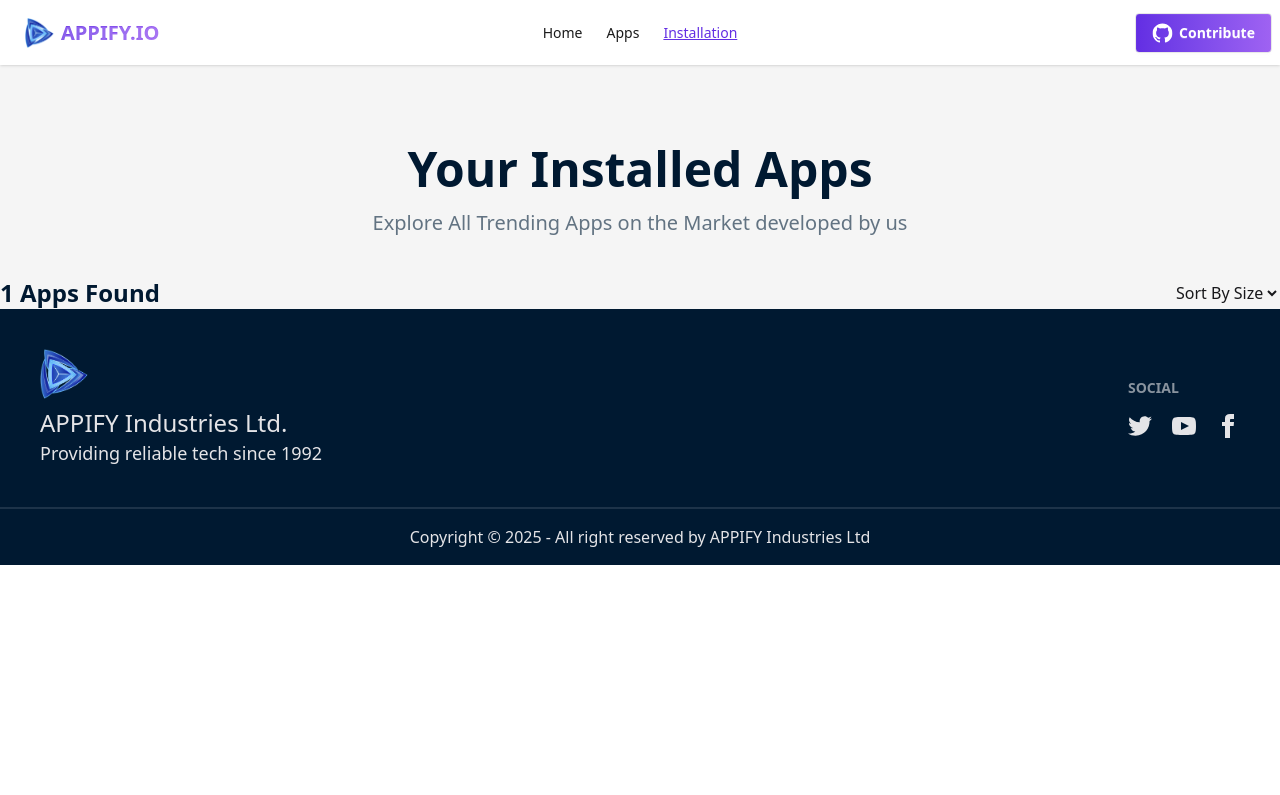
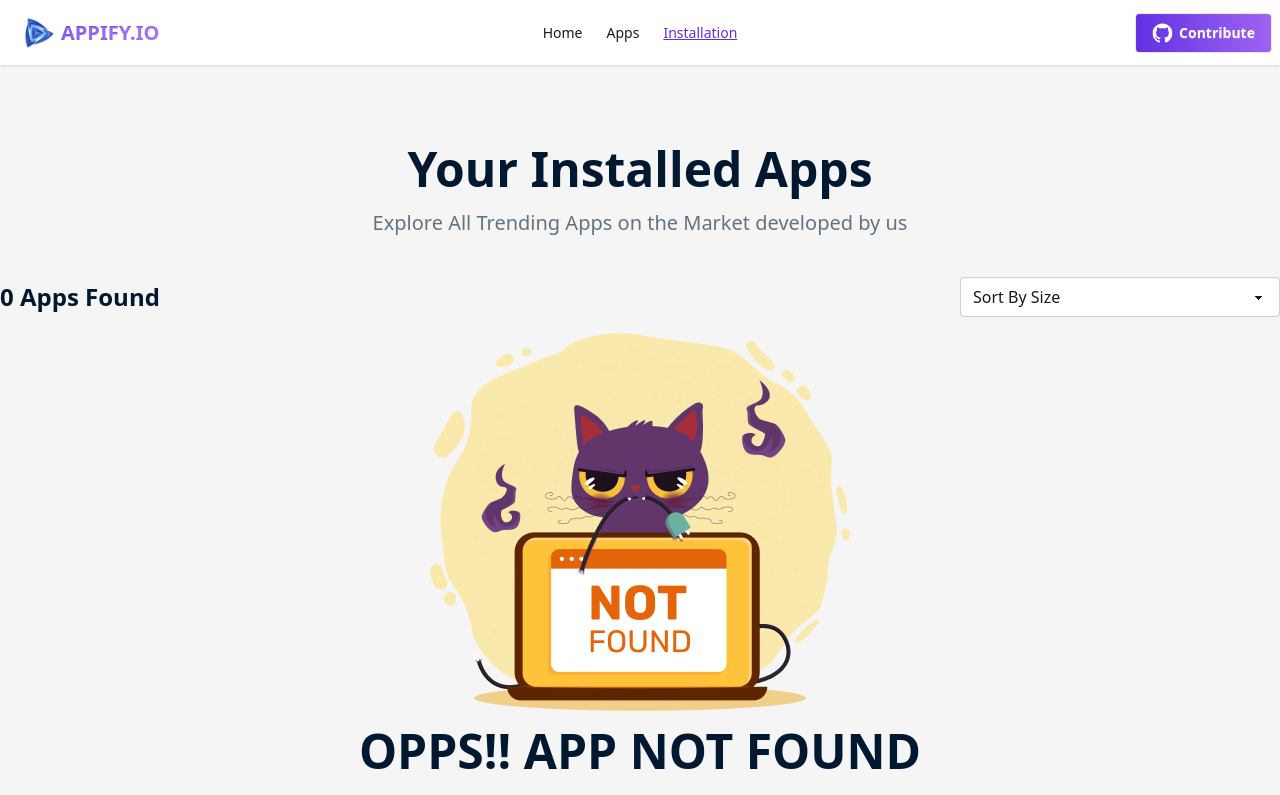
Before and after one commit to Mobassirul-Islam/Appify.io, a React (Vite) app: page /install in a window 1280 px wide. Shown: the top 795 px of the page. Built offline with nearby package versions, Linux system fonts and the light colour scheme.

Commit message:
designed the intall page and implemented all the functionalities

```diff
--- a/package.json
+++ b/package.json
@@ -15,6 +15,7 @@
     "react": "^19.1.1",
     "react-dom": "^19.1.1",
     "react-router": "^7.9.3",
+    "react-toastify": "^11.0.5",
     "recharts": "^3.2.1"
   },
   "devDependencies": {
--- a/src/Root.jsx
+++ b/src/Root.jsx
@@ -1,6 +1,7 @@
 import { Outlet } from "react-router";
 import Navbar from "./components/Navbar/Navbar";
 import Footer from "./components/Footer/Footer";
+import { ToastContainer } from "react-toastify";
 
 const Root = () => {
 	return (
@@ -8,6 +9,7 @@ const Root = () => {
 			<Navbar></Navbar>
 			<Outlet></Outlet>
 			<Footer></Footer>
+			<ToastContainer />
 		</div>
 	);
 };
--- a/src/components/App Details/AppDetails.jsx
+++ b/src/components/App Details/AppDetails.jsx
@@ -12,6 +12,7 @@ import {
 	XAxis,
 	YAxis,
 } from "recharts";
+import { toast } from "react-toastify";
 
 const AppDetails = () => {
 	const { id } = useParams();
@@ -43,16 +44,16 @@ const AppDetails = () => {
 		if (existingInstall) {
 			const isInstalled = existingInstall.some((a) => a.id === app.id);
 			if (isInstalled) {
-				alert("Already Installed");
+				toast("Already Installed");
 				return setInstalled(true);
 			}
 			updatedInstall = [...existingInstall, app];
 			setInstalled(true);
-			alert("Installed Successfully");
+			toast("Installed Successfully");
 		} else {
 			updatedInstall.push(app);
 			setInstalled(true);
-			alert("Installed Successfully");
+			toast("Installed Successfully");
 		}
 		localStorage.setItem("installList", JSON.stringify(updatedInstall));
 		setInstalled(true);
--- a/src/components/App Error/AppError.jsx
+++ b/src/components/App Error/AppError.jsx
@@ -10,7 +10,7 @@ const AppError = () => {
 	};
 
 	return (
-		<div className="flex flex-col justify-center items-center gap-4 mx-3 lg:mx-0">
+		<div className="flex flex-col justify-center items-center gap-4 mx-3 lg:mx-0 text-center">
 			<img src={errorImg} alt="" />
 			<h3 className="text-[#001931] text-5xl font-semibold">
 				OPPS!! APP NOT FOUND
@@ -22,7 +22,7 @@ const AppError = () => {
 			<Link
 				onClick={scrollToTop}
 				to="/"
-				className="bg-linear-to-r from-[#632EE3] to-[#9F62F2] text-white text-base font-semibold py-2 px-4 rounded-sm cursor-pointer"
+				className="bg-linear-to-r from-[#632EE3] to-[#9F62F2] text-white text-base font-semibold py-2 px-4 rounded-sm cursor-pointer mb-5"
 			>
 				Go Back!
 			</Link>
--- a/src/components/Install/Install.jsx
+++ b/src/components/Install/Install.jsx
@@ -1,12 +1,35 @@
 import { useEffect, useState } from "react";
+import star from "../../assets/icon-ratings.png";
+import downloadIcon from "../../assets/icon-downloads.png";
+import { toast } from "react-toastify";
+import AppError from "../App Error/AppError";
 
 const Install = () => {
+	const [sortOrder, setSortOrder] = useState("none");
+	const [appList, setAppList] = useState([]);
 
-	const [appList, setAppList] = useState([]);
-	useEffect(()=>{
+	useEffect(() => {
+		const installedApps = JSON.parse(localStorage.getItem("installList"));
+		if (installedApps) setAppList(installedApps);
+	}, []);
 
-	}, [])
+	const sortedApps = (() => {
+		if (sortOrder === "high-low") {
+			return [...appList].sort((a, b) => b.downloads - a.downloads);
+		} else if (sortOrder === "low-high") {
+			return [...appList].sort((a, b) => a.downloads - b.downloads);
+		} else {
+			return appList;
+		}
+	}) ()
 
+	const handleUninstall = (id) => {
+		const existingInstall = JSON.parse(localStorage.getItem("installList"));
+		let updatedInstall = existingInstall.filter(ex => ex.id !== id);
+		setAppList(updatedInstall)
+		toast("Uninstalled Successfully")
+		localStorage.setItem("installList", JSON.stringify(updatedInstall));
+	}
 
 	return (
 		<div className="container mx-auto">
@@ -18,15 +41,68 @@ const Install = () => {
 					Explore All Trending Apps on the Market developed by us
 				</p>
 			</div>
-			<div className="lg:flex justify-between items-center text-center">
+			<div className="lg:flex justify-between items-center text-center mb-2 lg:mb-4">
 				<p className="text-[#001931] text-2xl font-semibold mb-2 lg:mb-0">
-					1 Apps Found
+					{sortedApps.length} Apps Found
 				</p>
-				<select id="sort" name="sort">
-					<option value="sort-by-size">Sort By Size</option>
-					<option value="high-low">High-Low</option>
-					<option value="low-high">Low-High</option>
-				</select>
+				{/* sort */}
+				<label className="form-control w-full max-w-xs">
+					<select
+						className="select select-bordered text-base "
+						value={sortOrder}
+						onChange={(e) => setSortOrder(e.target.value)}
+					>
+						<option value="none">Sort By Size</option>
+						<option value="high-low">High-Low</option>
+						<option value="low-high">Low-High</option>
+					</select>
+				</label>
+			</div>
+
+			{/* If no apps found */}
+			<div>
+				{
+					sortedApps.length == 0 && <AppError></AppError>
+				}
+			</div>
+
+			{/* installed apps */}
+			<div className="flex flex-col gap-2 lg:gap-4 mb-5 lg:mb-20">
+				{/* apps list */}
+				{sortedApps.map((app) => (
+					<div className="bg-white rounded-md flex justify-between items-center p-4 mx-2 lg:mx-0">
+						<div className="flex items-center gap-3">
+							<img
+								className="bg-[#D9D9D9] rounded-sm w-[80px]"
+								src={app.image}
+								alt=""
+							/>
+							<div className="">
+								<h3 className="text-[#001931] text-xl font-medium mb-0.5 lg:mb-4">
+									{app.title}
+								</h3>
+								<div className="lg:flex items-center gap-2">
+									<div className="flex items-center gap-1">
+										<img className="w-[16px]" src={downloadIcon} alt="" />
+										<p className="text-[#00D390]">{app.downloads}M</p>
+									</div>
+									<div className="flex items-center gap-1">
+										<img className="w-[16px]" src={star} alt="" />
+										<p className="text-[#FF8811]">{app.ratingAvg}</p>
+									</div>
+									<div>
+										<p className="text-[#627382]">{app.size}MB</p>
+									</div>
+								</div>
+							</div>
+						</div>
+						<div>
+							<button onClick={()=>{handleUninstall(app.id)}} className="bg-[#00D390] text-lg font-semibold cursor-pointer text-white py-2 px-3 rounded-sm">
+								Uninstall
+							</button>
+						</div>
+					</div>
+				))}
 			</div>
 		</div>
 	);
--- /dev/null
+++ b/src/components/Skeleton/Skeleton.jsx
@@ -0,0 +1,18 @@
+import React from "react";
+
+const Skeleton = ({count = 8}) => {
+	return (
+		<div className="grid grid-cols-1 lg:grid-cols-4 gap-4 mb-5 lg:mb-20">
+			{Array.from({ length: count }).map((_, i) => (
+				<div key={i} className="flex w-52 flex-col gap-4">
+					<div className="skeleton h-32 w-full"></div>
+					<div className="skeleton h-4 w-28"></div>
+					<div className="skeleton h-4 w-full"></div>
+					<div className="skeleton h-4 w-full"></div>
+				</div>
+			))}
+		</div>
+	);
+};
+
+export default Skeleton;
--- a/src/main.jsx
+++ b/src/main.jsx
@@ -9,6 +9,7 @@ import Apps from "./components/Apps/Apps.jsx";
 import Root from "./Root.jsx";
 import AppDetails from "./components/App Details/AppDetails.jsx";
 import PageError from "./components/Page Error/PageError.jsx";
+import AppError from "./components/App Error/AppError.jsx";
 
 const router = createBrowserRouter([
 	{
@@ -27,6 +28,7 @@ const router = createBrowserRouter([
       },
       {
         path: "app/:id",
+		errorElement: <AppError></AppError>,
         Component: AppDetails,
       },
 			{ path: "install", Component: Install },
```
Also changed, not shown: src/assets/down.svg (deleted), 1 other file (tests, documents, lock files or other folders).
